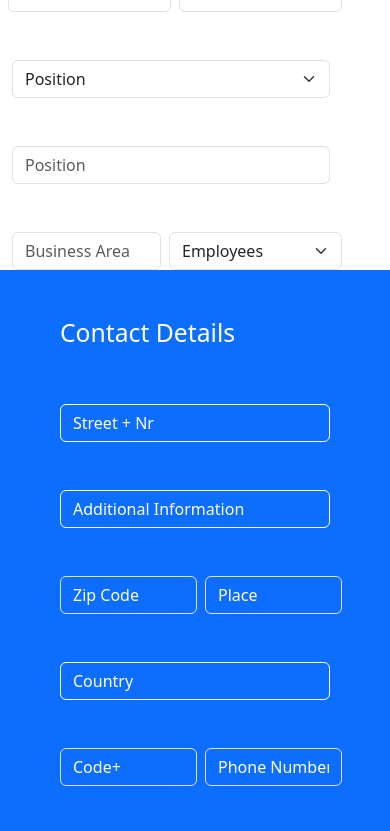
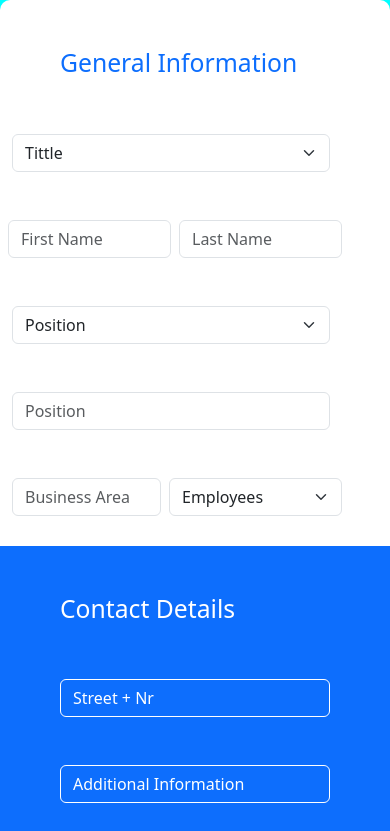
Before and after one commit to ravalbhoomid/login-form, a plain HTML site: page index.html in a window 390 px wide. Shown: the top 831 px of the page. Drawn offline with nearby package versions, Linux system fonts and the light colour scheme.

Commit message:
fix: makinf form responsive

```diff
--- a/app.css
+++ b/app.css
@@ -45,3 +45,15 @@ body {
 #email::placeholder {
   color: white;
 }
+
+@media screen and (max-width: 768px) {
+  .generalinfo {
+    padding-bottom: 30px;
+  }
+  .main-container {
+    height: auto;
+  }
+  .button {
+    margin-bottom: 30px;
+  }
+}
--- a/index.html
+++ b/index.html
@@ -24,7 +24,7 @@
     <form class="">
       <div class="row form-wrapper">
         <!-- General Information -->
-        <div class="col-md-6 bg-white text-primary ">
+        <div class="col-md-6 bg-white text-primary generalinfo">
           <h2 class="ms-5 pt-5">General Information</h2>
           <br /><br />
           <div class="ms-sm-5 me-5">
@@ -168,7 +168,7 @@
             </div>
             <br /><br /><br>
          <!-- button -->
-         <button class="btn btn-light btn-lg ms-5  ">Register</button>
+         <button class="btn btn-light btn-lg ms-5 button   ">Register</button>
         </div>
 
     </form>
```
